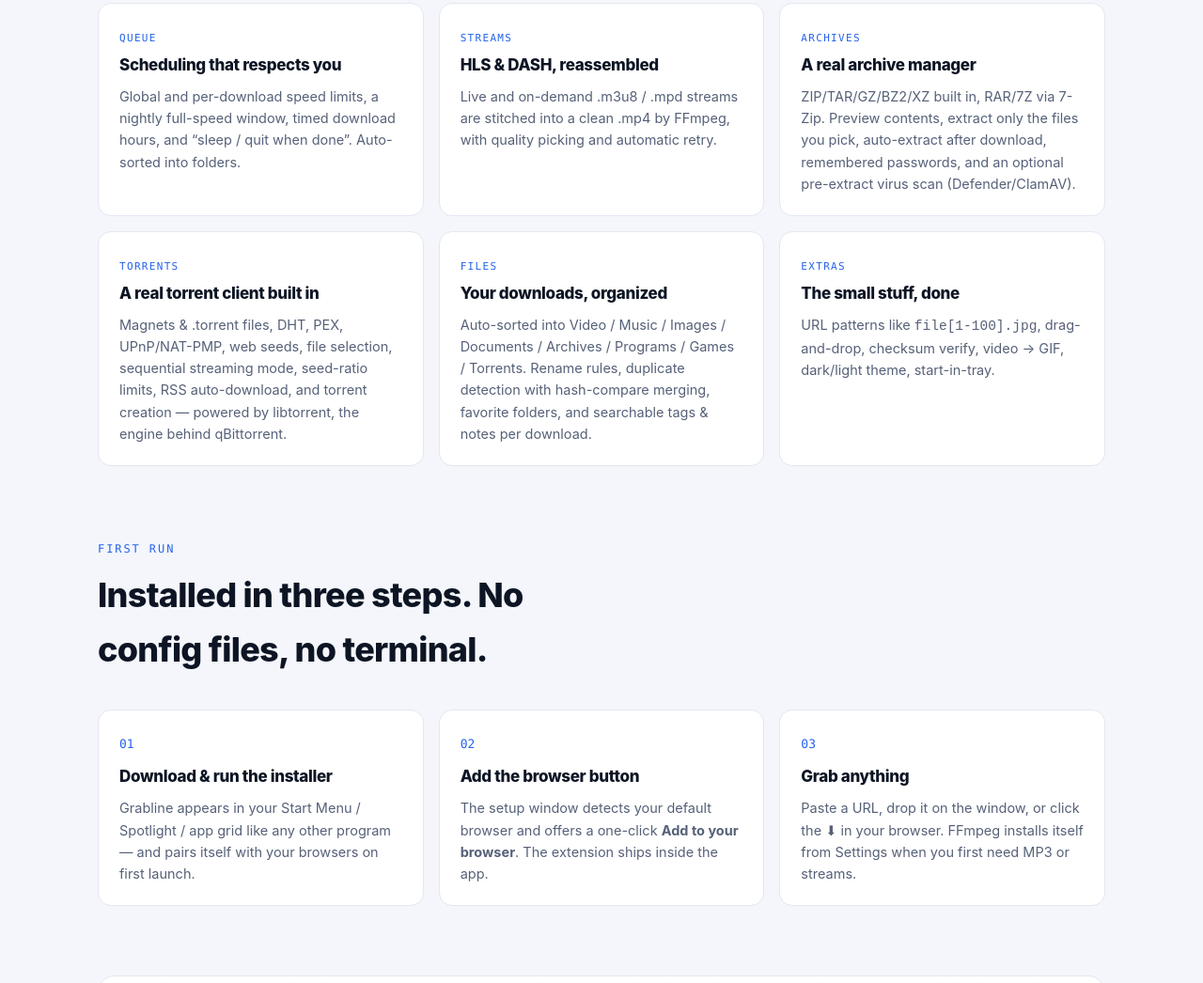
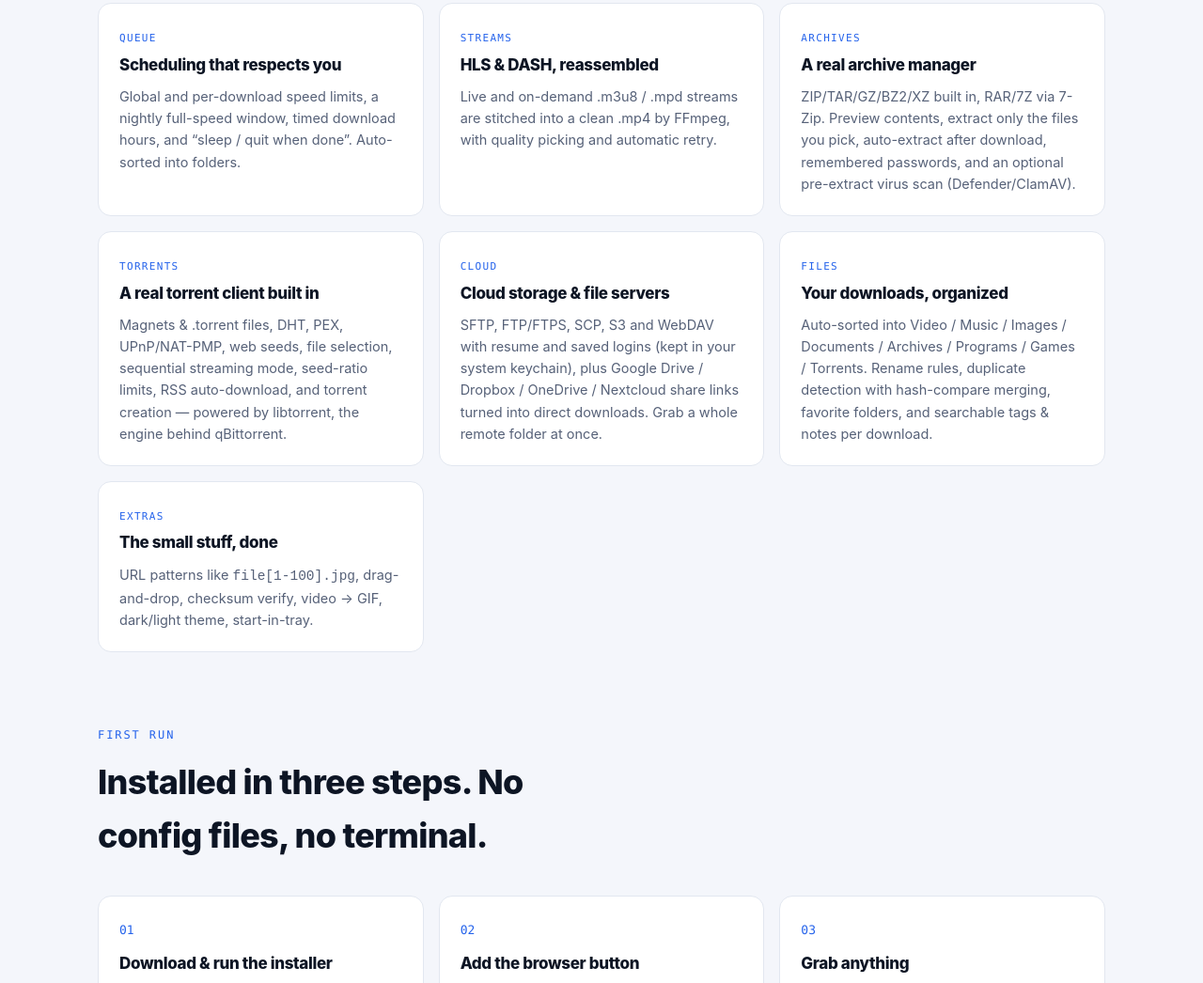
Before and after one commit to GrabLine/grabline.github.io, a plain HTML site: page index.html in a window 1280 px wide. Shown: the part 1448-2494 px from the top of the page at 94% size. Drawn offline with Linux system fonts and the light colour scheme; no server answers.

Commit message:
Cloud downloads: SFTP/FTP/FTPS/SCP/S3/WebDAV + Drive/Dropbox/OneDrive share links
A cloud protocol engine (app/engines/cloud.py) as a fifth job kind:

- FTP/FTPS via the standard library (REST resume), SFTP/SCP via paramiko
  (seek resume), S3 via boto3 (Range resume), WebDAV via httpx (Range).
  Each writes to the .gl-part file and renames on success, the same
  crash-safe pattern as the HTTP engine; pause/cancel honored mid-stream.
- Cloud *share* links (Google Drive, Dropbox, OneDrive, Nextcloud, Box
  static) are rewritten to direct-download URLs in the resolver and run
  through the existing segmented engine - full speed, resume, no account.
  (app/core/cloudlinks.py, fully unit-tested transforms.)
- Credentials (app/core/credentials.py): saved logins in the OS keyring
  via the keyring package; the non-secret account list lives in the
  settings DB. Multiple accounts per host; the engine picks one
  automatically by host+username (inline user:pass in the URL wins).
- Folder download: list a remote FTP/SFTP/S3 directory and queue the
  files you tick (one-way; not a two-way sync).
- Routing: ftp/ftps/sftp/scp/s3/webdav schemes -> JobKind.CLOUD in the
  resolver, manager.add_cloud + dispatch, File -> Add Cloud Download,
  drag-drop, and open-with (CLI arg + single-instance handoff).
- Settings -> Cloud tab with the saved-logins manager.

Honest scoping, surfaced in the UI and resolver: Mega and Proton Drive
are end-to-end encrypted, iCloud has no public download API, and per-
account OAuth for Drive/Dropbox needs client secrets an open-source app
can't ship - so those get a clear message, not a fake feature. Public
share links and credentialed protocols cover the real use cases.

Deps: paramiko, boto3, keyring (pyftpdlib dev-only). PyInstaller spec and
mypy overrides updated. Real FTP loopback test (pyftpdlib) proves
download + REST resume + folder listing. Version 1.7.0. 350 tests.

```diff
--- a/index.html
+++ b/index.html
@@ -847,6 +847,15 @@
             </p>
           </div>
           <div class="card">
+            <span class="k">Cloud</span>
+            <h3>Cloud storage &amp; file servers</h3>
+            <p>
+              SFTP, FTP/FTPS, SCP, S3 and WebDAV with resume and saved logins (kept in
+              your system keychain), plus Google Drive / Dropbox / OneDrive / Nextcloud
+              share links turned into direct downloads. Grab a whole remote folder at once.
+            </p>
+          </div>
+          <div class="card">
             <span class="k">Files</span>
             <h3>Your downloads, organized</h3>
             <p>
```
